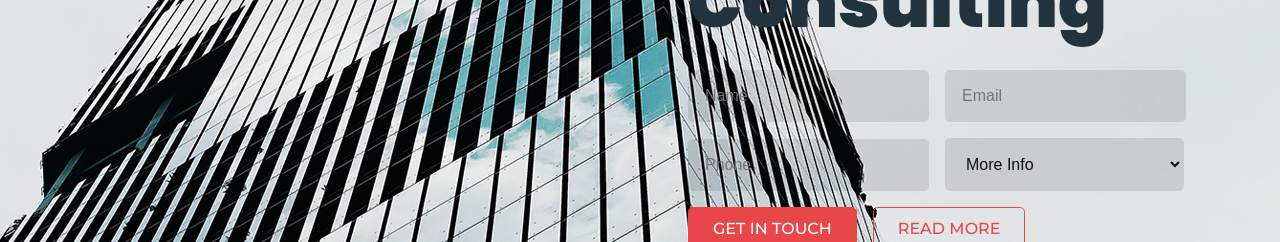
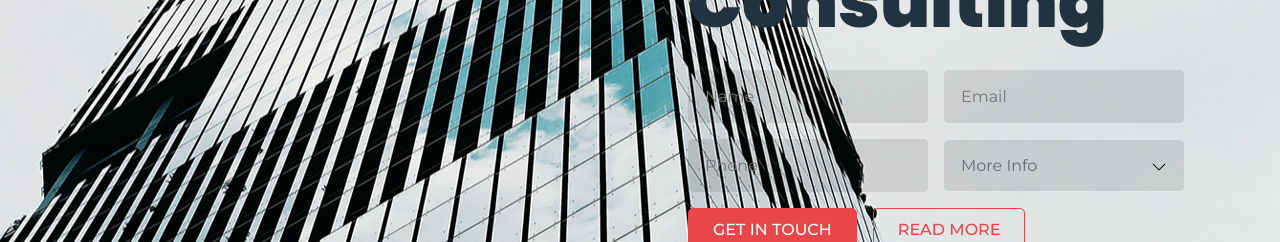
Before and after one commit to ChiaraPapagni/proj-html-vuejs, a Vue app: page / in a window 1280 px wide. Shown: the part 450-692 px from the top of the page. Built offline with nearby package versions, Linux system fonts and the light colour scheme.

Commit message:
fix select

```diff
--- /dev/null
+++ b/src/components/Newsletter.vue
@@ -0,0 +1,80 @@
+<template>
+  <div id="newsletter" class="newsletter">
+    <div class="d_flex">
+      <div class="know col">
+        <div class="section_title">{{ sectionTitle }}</div>
+        <h2>
+          <span class="title_bg">{{ title.marked }}</span>
+          {{ title.notMarked }}
+        </h2>
+        <p>
+          {{ description }}
+        </p>
+      </div>
+      <!-- /.know -->
+
+      <div class="form col">
+        <input type="text" placeholder="Name" class="input" />
+        <input type="text" placeholder="Email" class="input" />
+        <div class="btn">subscribe</div>
+      </div>
+      <!-- /.form -->
+    </div>
+  </div>
+  <!-- /.newsletter -->
+</template>
+
+<script>
+export default {
+  data() {
+    return {
+      sectionTitle: "Newsletter",
+      title: {
+        marked: "Know",
+        notMarked: "First",
+      },
+      description: `Follow closely and receive content about our company and the news of
+            the current market.`,
+    };
+  },
+};
+</script>
+
+<style lang="scss">
+@import "../assets/scss/variables.scss";
+
+main {
+  .newsletter {
+    background-image: url("../assets/img/bg-1.jpg");
+    background-position-y: center;
+    background-attachment: fixed;
+    object-position: center;
+    padding: 130px 0;
+    color: $nexgen_light_grey_text;
+    font-weight: 300;
+
+    & > .d_flex {
+      max-width: 970px;
+      margin: auto;
+      gap: 2rem;
+    }
+
+    .know {
+      h2 {
+        color: $nexgen_white;
+        margin: 1rem 0;
+
+        .title_bg {
+          background-color: rgba($nexgen_primary_color, 0.2);
+        }
+      }
+    }
+
+    .form > input {
+      width: 100%;
+      border-radius: 5px 0 0 5px;
+      margin-bottom: 1.5rem;
+    }
+  }
+}
+</style>
--- a/src/components/SiteHeader.vue
+++ b/src/components/SiteHeader.vue
@@ -43,9 +43,6 @@
           <div class="menu">
             <ul>
               <li v-for="(page, i) in pages" :key="i">
-                <!-- <router-link to="'/' + page.name">
-                  {{ page.name }}
-                </router-link> -->
                 <a :href="'#' + page.name" class="underline">
                   <span>{{ page.name }}</span>
                 </a>
@@ -58,8 +55,8 @@
       <!-- /.navbar -->
 
       <div class="consulting">
-        <p class="fusions">Fusions & acquisitions</p>
-        <h1>Insurance Consulting</h1>
+        <p class="fusions">{{ insuranceConsulting.info }}</p>
+        <h1>{{ insuranceConsulting.title }}</h1>
         <div class="form d_flex">
           <input type="text" placeholder="Name" class="input" />
           <input type="text" placeholder="Email" class="input" />
@@ -68,13 +65,9 @@
           <input type="tel" placeholder="Phone" class="input" />
           <select name="info" class="input">
             <option value selected disabled>More Info</option>
-            <option>Audit & Assurance</option>
-            <option>Financial Advisory</option>
-            <option>Analytics and M&A</option>
-            <option>Middle Marketing</option>
-            <option>Legal Consulting</option>
-            <option>Regulatory Risk</option>
-            <option>Other</option>
+            <option v-for="(info, i) in insuranceConsulting.moreInfo" :key="i">
+              {{ info }}
+            </option>
           </select>
         </div>
         <!-- /.form -->
@@ -120,6 +113,19 @@ export default {
           name: "blog",
         },
       ],
+      insuranceConsulting: {
+        info: "Fusions & acquisitions",
+        title: "Insurance Consulting",
+        moreInfo: [
+          "Audit & Assurance",
+          "Financial Advisory",
+          "Analytics and M&A",
+          "Middle Marketing",
+          "Legal Consulting",
+          "Regulatory Risk",
+          "Other",
+        ],
+      },
       scroll: false,
     };
   },
@@ -291,11 +297,26 @@ header {
         .input {
           width: 245px;
           background-color: rgba($nexgen_black, 0.1);
+          font-family: $nexgen_paragraph_font;
+        }
+
+        select {
+          appearance: none;
+          -moz-appearance: none;
+          -webkit-appearance: none;
+          background-image: url("../assets/img/chevron-down.svg");
+          background-repeat: no-repeat;
+          background-position-x: calc(100% - 1rem);
+          background-position-y: 1.1rem;
+          color: $nexgen_grey;
+
+          option {
+            color: $nexgen_dark_grey;
+          }
         }
 
         .more_info {
           font-family: "Arial";
-          color: #757575;
         }
       }
 
--- a/src/components/SiteMain.vue
+++ b/src/components/SiteMain.vue
@@ -10,29 +10,7 @@
 
     <Blog id="blog" />
 
-    <div id="newsletter" class="newsletter">
-      <div class="d_flex">
-        <div class="know col">
-          <div class="section_title">{{ sectionTitle }}</div>
-          <h2>
-            <span class="title_bg">{{ title.marked }}</span>
-            {{ title.notMarked }}
-          </h2>
-          <p>
-            {{ description }}
-          </p>
-        </div>
-        <!-- /.know -->
-
-        <div class="form col">
-          <input type="text" placeholder="Name" class="input" />
-          <input type="text" placeholder="Email" class="input" />
-          <div class="btn">subscribe</div>
-        </div>
-        <!-- /.form -->
-      </div>
-    </div>
-    <!-- /.newsletter -->
+    <Newsletter id="newsletter" />
   </main>
   <!-- /#site_main -->
 </template>
@@ -43,6 +21,7 @@ import Services from "./Services.vue";
 import Process from "./Process.vue";
 import Team from "./Team.vue";
 import Blog from "./Blog.vue";
+import Newsletter from "./Newsletter.vue";
 
 export default {
   components: {
@@ -51,50 +30,10 @@ export default {
     Process,
     Team,
     Blog,
-  },
-  data() {
-    return {
-      sectionTitle: "Newsletter",
-      title: {
-        marked: "Know",
-        notMarked: "First",
-      },
-      description: `Follow closely and receive content about our company and the news of
-            the current market.`,
-    };
+    Newsletter,
   },
 };
 </script>
 
 <style lang="scss">
-@import "../assets/scss/variables.scss";
-
-main {
-  .newsletter {
-    background-image: url("../assets/img/bg-1.jpg");
-    background-position-y: center;
-    background-attachment: fixed;
-    object-position: center;
-    padding: 130px 0;
-    color: $nexgen_light_grey_text;
-    font-weight: 300;
-
-    & > .d_flex {
-      width: 50%;
-      margin: auto;
-      gap: 2rem;
-    }
-
-    .know {
-      h2 {
-        color: $nexgen_white;
-        margin: 1rem 0;
-
-        .title_bg {
-          background-color: rgba($nexgen_primary_color, 0.2);
-        }
-      }
-    }
-  }
-}
 </style>
```
Also changed, not shown: src/assets/img/chevron-down.svg (added).
